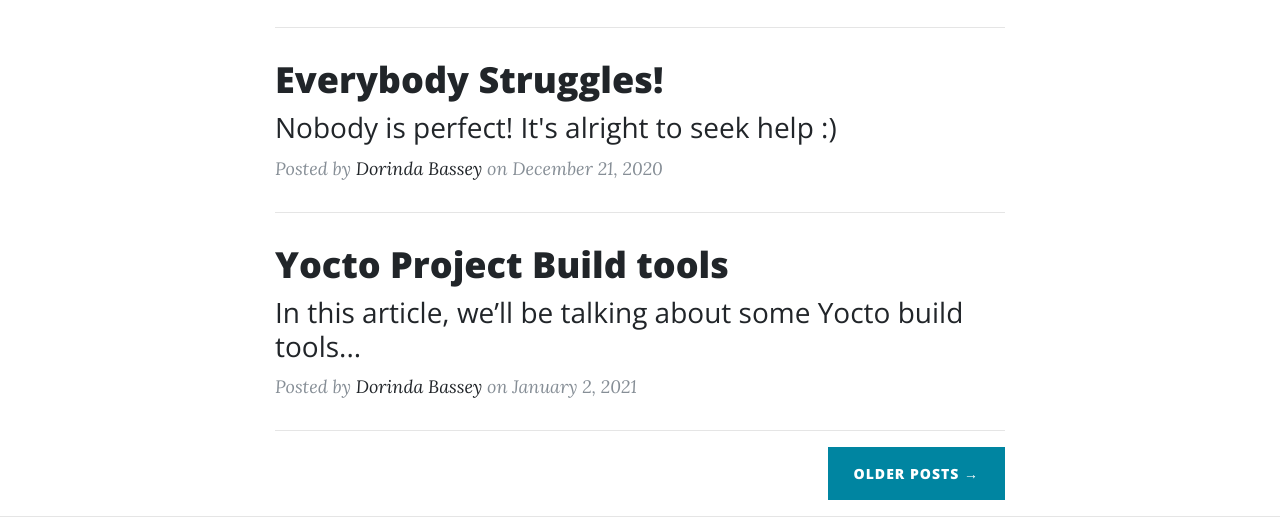
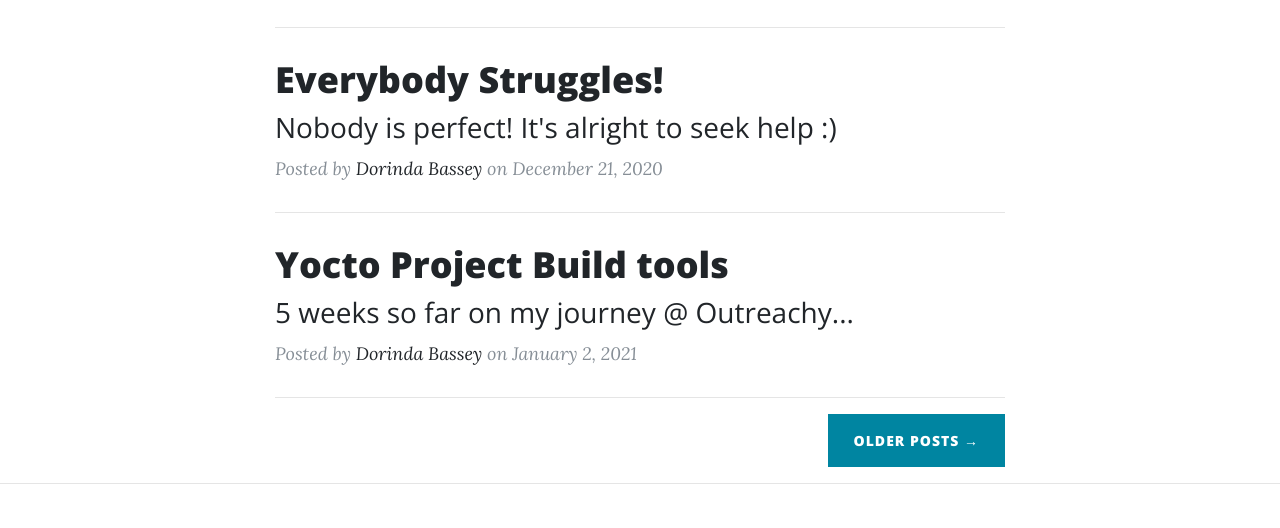
Before and after one commit to dorindabassey/dorindabassey.github.io, a website: page index.html in a window 1280 px wide. Shown: the part 739-1267 px from the top of the page. Drawn offline with nearby package versions, Linux system fonts and the light colour scheme.

Commit message:
index edit
Signed-off-by: dorindabassey <dorindabassey@gmail.com>

```diff
--- a/index.html
+++ b/index.html
@@ -108,7 +108,7 @@
               Yocto Project Build tools
             </h2>
             <h3 class="post-subtitle">
-              In this article, we’ll be talking about some Yocto build tools...
+              5 weeks so far on my journey @ Outreachy...
             </h3>
           </a>
           <p class="post-meta">Posted by
```
